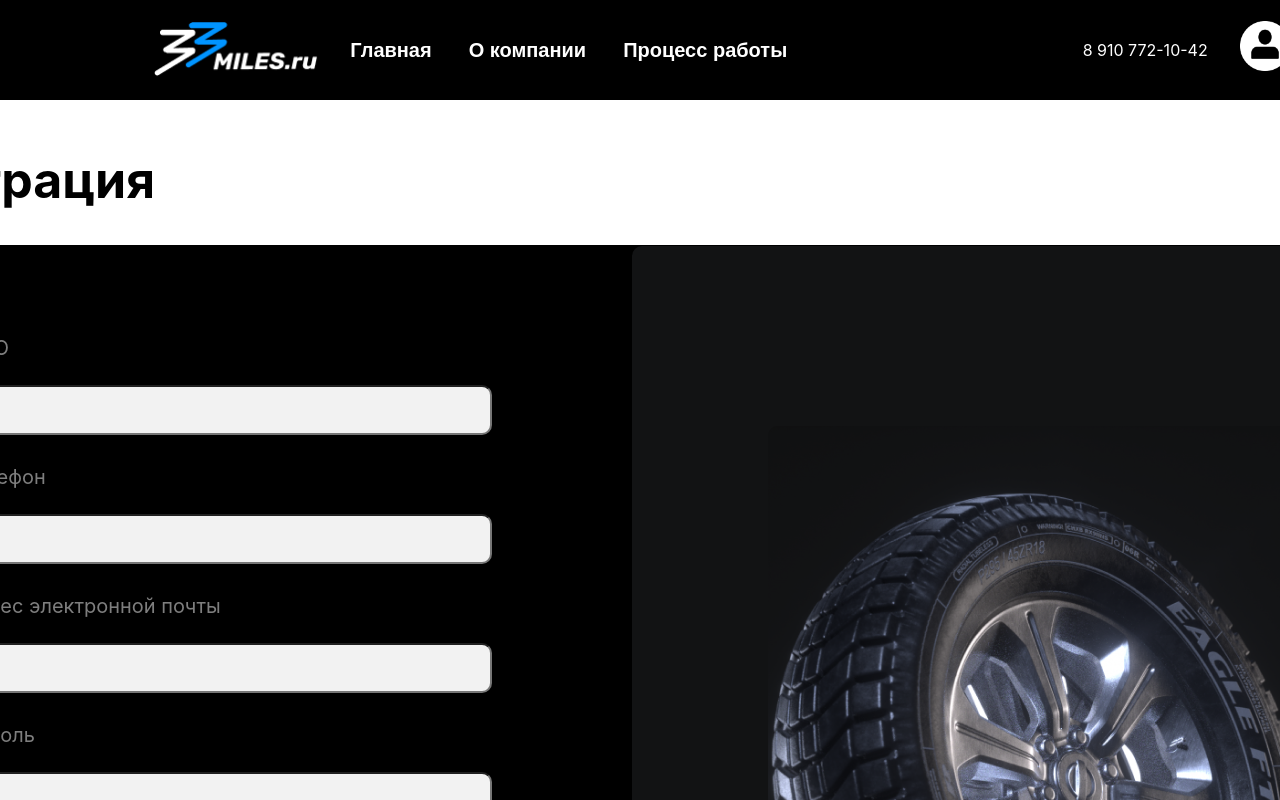
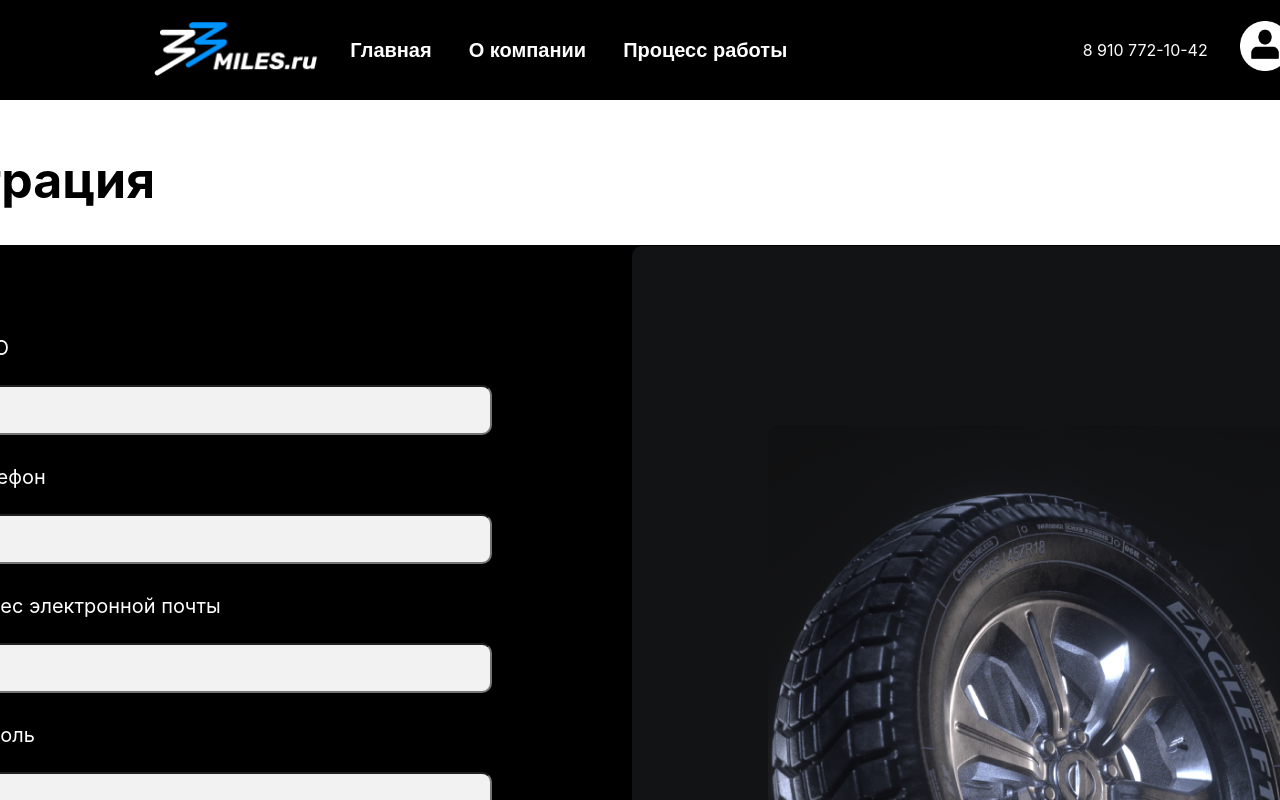
Before and after one commit to ArteemGer/33milies-tirework, a React (Create React App) app: page /reg in a window 1280 px wide. Shown: the top 800 px of the page. Built offline with nearby package versions, Linux system fonts and the light colour scheme.

Commit message:
change input color text

```diff
--- a/src/pages/reg/reg.css
+++ b/src/pages/reg/reg.css
@@ -23,7 +23,7 @@
 .inputs-text{
     margin-top: 30px;
     font-size: 20px;
-    color: rgba(126, 126, 126, 1);
+    color: rgb(255, 255, 255);
 }
 .reg-input{
     margin-top: 15px;
```
